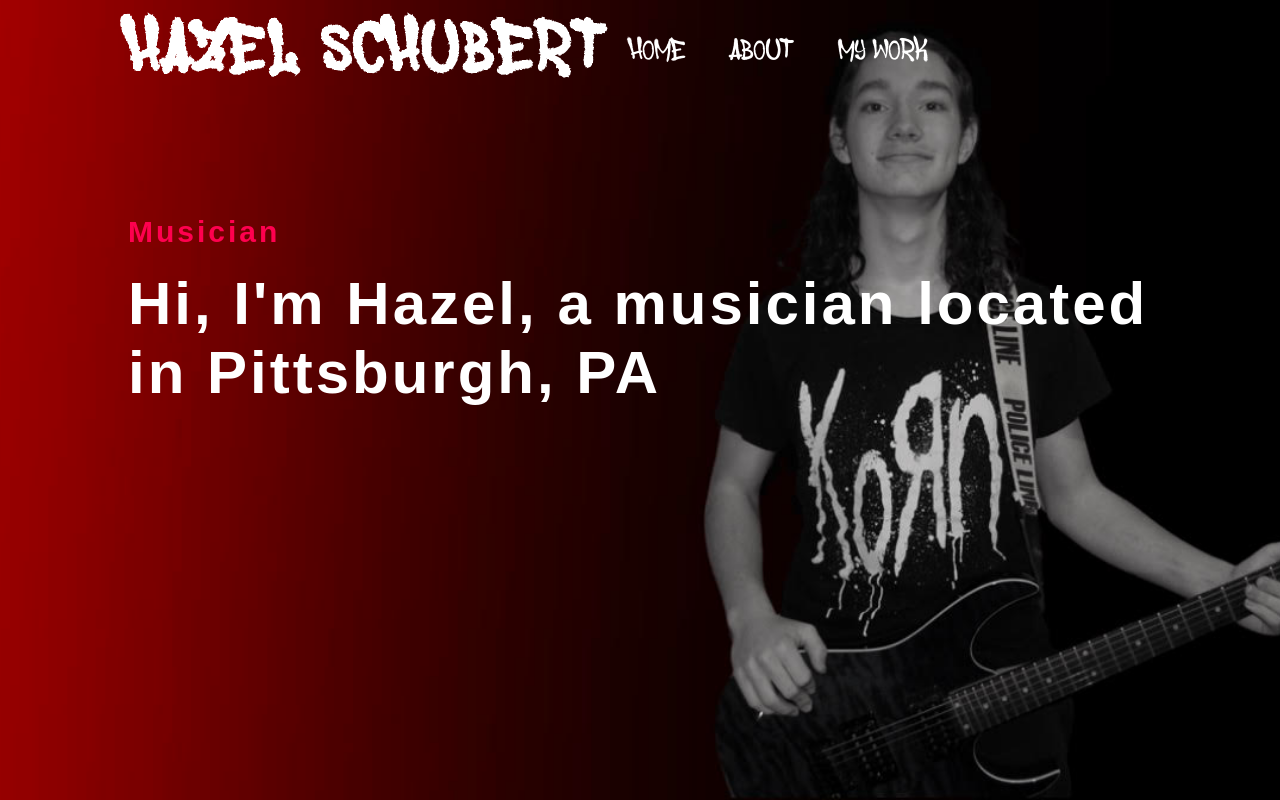
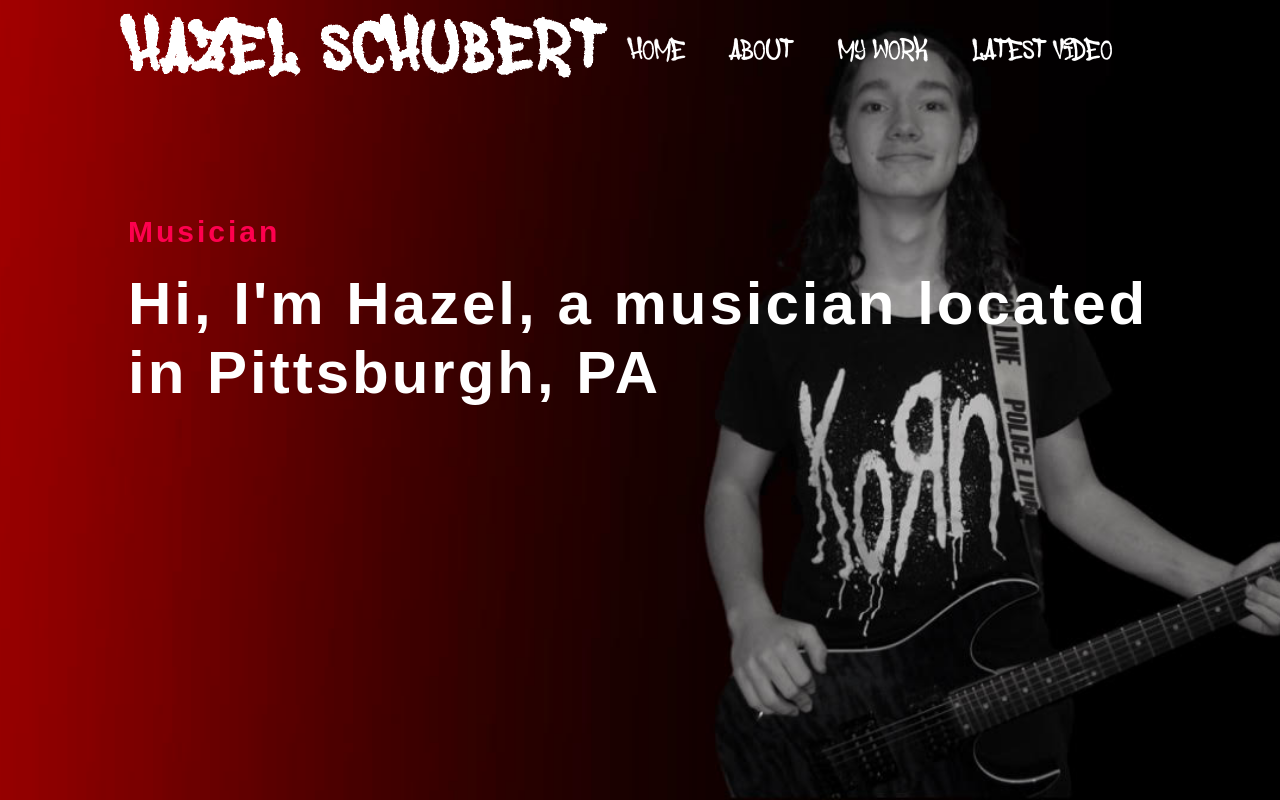
Before and after one commit to hazelschubert/hazelschubert.github.io, a plain HTML site: page index.html in a window 1280 px wide. Shown: the top 800 px of the page. Drawn offline with Linux system fonts and the light colour scheme.

Commit message:
Update index.html

```diff
--- a/index.html
+++ b/index.html
@@ -14,6 +14,7 @@
                 <li><a href="#header">Home</a></li>
                 <li><a href="#about">About</a></li>
                 <li><a href="#services">My Work</a></li>
+                <li><a href="#latest-video">Latest Video</a></li>
              </ul>
         </nav>
         <div class="header-text">
```
